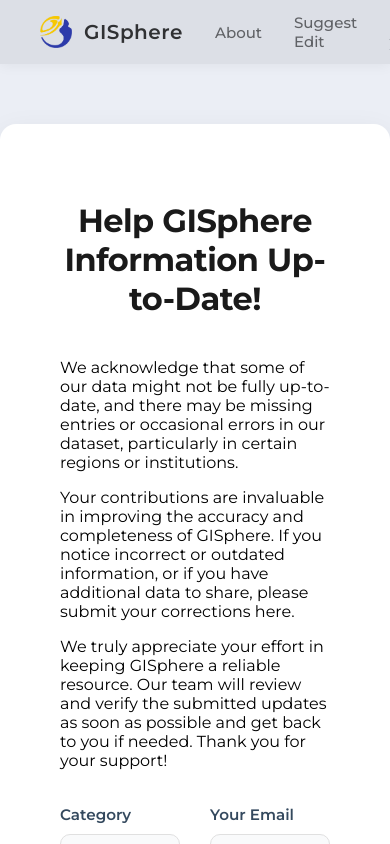
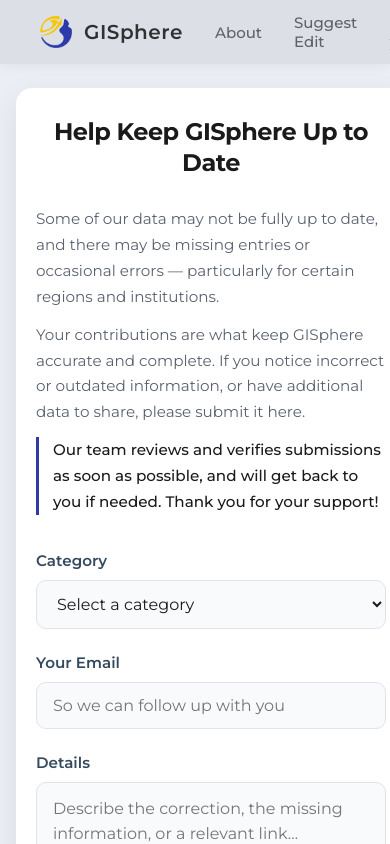
Before and after one commit to GIS-Info/next-web, a Nuxt app: page /suggestion in a window 390 px wide. Built offline with nearby package versions, Linux system fonts and the light colour scheme.

Commit message:
Update index.vue

```diff
--- a/pages/suggestion/index.vue
+++ b/pages/suggestion/index.vue
@@ -1,99 +1,118 @@
 <template>
-  <div class="main-container">
-    <div class="content-card">
-      <header class="form-header">
-        <h2>{{ lang === 'zh' ? '帮我们更新 GISphere 信息!' : 'Help GISphere Information Up-to-Date!' }}</h2>
+  <div class="page">
+    <div class="card">
+      <header class="card__header">
+        <h1 class="card__title">{{ t.title }}</h1>
       </header>
 
-      <section class="intro-section">
-        <div class="notice-box">
-          <p>{{ lang === 'zh' ? '我们认可我们的数据可能不是最新的，且有些数据可能缺失或有时有错误，特别是在某些区域或机构。' : 'We acknowledge that some of our data might not be fully up-to-date, and there may be missing entries or occasional errors in our dataset, particularly in certain regions or institutions.' }}</p>
-          <p>{{ lang === 'zh' ? '您的贡献是维持GISphere信息准确和完整的基础。如果您发现错误或不准确的信息，或者如果您有额外的数据可以分享，请在这里提交您的修正。' : 'Your contributions are invaluable in improving the accuracy and completeness of GISphere. If you notice incorrect or outdated information, or if you have additional data to share, please submit your corrections here.' }}</p>
-          <p class="highlight-text">{{ lang === 'zh' ? '我们真诚地欢迎您的支持！' : 'We truly appreciate your effort in keeping GISphere a reliable resource. Our team will review and verify the submitted updates as soon as possible and get back to you if needed. Thank you for your support!' }}</p>
-        </div>
+      <section class="notice">
+        <p v-for="(para, i) in t.intro" :key="'i' + i">{{ para }}</p>
+        <p class="notice__highlight">{{ t.introHighlight }}</p>
       </section>
-      <br>
 
-      <form @submit.prevent="submitProposal" class="proposal-form">
-        <div class="form-grid">
-          <div class="form-group">
-            <label for="proposalCategory">{{ lang === 'zh' ? '更新类别' : 'Category' }}</label>
-            <select id="proposalCategory" v-model="proposalCategory" required>
-              <option disabled value="">{{ lang === 'zh' ? '请选择类别' : 'Select a category' }}</option>
-              <option value="school">{{ lang === 'zh' ? '院校动态' : 'School Updates' }}</option>
-              <option value="professor">{{ lang === 'zh' ? '教授动态' : 'Professor Updates' }}</option>
-              <option value="recruitment">{{ lang === 'zh' ? '招生招聘' : 'Recruitment' }}</option>
-              <option value="competition">{{ lang === 'zh' ? '竞赛/会议' : 'Competitions/Conferences' }}</option>
+      <form class="form" novalidate @submit.prevent="submitProposal">
+        <div class="form__grid">
+          <div class="field">
+            <label for="proposalCategory">{{ t.categoryLabel }}</label>
+            <select
+              id="proposalCategory"
+              v-model="proposalCategory"
+              required
+            >
+              <option disabled value="">{{ t.categoryPlaceholder }}</option>
+              <option
+                v-for="opt in t.categories"
+                :key="opt.value"
+                :value="opt.value"
+              >
+                {{ opt.label }}
+              </option>
             </select>
           </div>
 
-          <div class="form-group">
-            <label for="feedbackEmail">{{ lang === 'zh' ? '您的邮箱' : 'Your Email' }}</label>
+          <div class="field">
+            <label for="feedbackEmail">{{ t.emailLabel }}</label>
             <input
               id="feedbackEmail"
-              v-model="feedbackEmail"
+              v-model.trim="feedbackEmail"
               type="email"
-              :placeholder="lang === 'zh' ? '用于反馈更新进度' : 'For feedback purposes'"
+              :placeholder="t.emailPlaceholder"
               required
             />
           </div>
         </div>
 
-        <div class="form-group">
-          <label for="proposalText">{{ lang === 'zh' ? '详细说明' : 'Details' }}</label>
+        <div class="field">
+          <label for="proposalText">{{ t.detailsLabel }}</label>
           <textarea
             id="proposalText"
             v-model="proposalText"
-            :placeholder="lang === 'zh' ? '请描述具体的修正内容、缺失信息或相关链接...' : 'Describe the correction or new information here...'"
+            :placeholder="t.detailsPlaceholder"
+            :maxlength="MAX_LEN"
             required
           ></textarea>
-          <div class="form-footer-info">
-            <span class="hint">{{ lang === 'zh' ? '* 请尽可能提供可验证的信息来源' : '* Please provide verifiable sources if possible' }}</span>
-            <span class="char-count" :class="{ 'text-danger': proposalText.length > 5000 }">
-              {{ proposalText.length }} / 5000
+          <div class="field__meta">
+            <span class="hint">{{ t.sourceHint }}</span>
+            <span class="counter" :class="{ 'is-over': nearLimit }">
+              {{ proposalText.length }} / {{ MAX_LEN }}
             </span>
           </div>
         </div>
 
-        <div class="form-group">
-          <label>{{ lang === 'zh' ? '附件证明 (可选)' : 'Attachments (Optional)' }}</label>
-          <div class="upload-zone" :class="{ 'has-file': selectedFile }">
+        <div class="field">
+          <span class="field__label">{{ t.attachmentLabel }}</span>
+          <div class="upload" :class="{ 'has-file': selectedFile }">
             <input
-              type="file"
               id="fileUpload"
               ref="fileInput"
+              type="file"
+              class="upload__input"
+              :accept="ACCEPT"
               @change="handleFileChange"
-              class="hidden-input"
-              accept=".jpg,.jpeg,.png,.pdf,.doc,.docx"
             />
-            <label for="fileUpload" class="upload-container">
-              <template v-if="!selectedFile">
-                <div class="upload-trigger">
-                  <span class="plus-icon">+</span>
-                  <span>{{ lang === 'zh' ? '上传证明文件 (支持图片、PDF、Word，限5MB)' : 'Upload evidence (Images, PDF, Word, Max 5MB)' }}</span>
-                </div>
-              </template>
-              <template v-else>
-                <div class="file-preview">
-                  <span class="file-icon">📄</span>
-                  <span class="file-name">{{ selectedFile.name }}</span>
-                  <button type="button" @click.prevent="removeFile" class="remove-btn" title="Remove file">✕</button>
-                </div>
-              </template>
+
+            <label v-if="!selectedFile" for="fileUpload" class="upload__drop">
+              <span class="upload__plus" aria-hidden="true">+</span>
+              <span>{{ t.uploadPrompt }}</span>
             </label>
+
+            <div v-else class="upload__file">
+              <span class="upload__icon" aria-hidden="true">📄</span>
+              <span class="upload__name">{{ selectedFile.name }}</span>
+              <span class="upload__size">{{ readableSize }}</span>
+              <!-- .stop is required: without it the click bubbles to the
+                   wrapping label and re-opens the file picker. -->
+              <button
+                type="button"
+                class="upload__remove"
+                :aria-label="t.removeFile"
+                @click.stop.prevent="removeFile"
+              >
+                ✕
+              </button>
+            </div>
           </div>
         </div>
 
         <div class="actions">
-          <button type="submit" :disabled="isSubmitting" class="submit-button">
-            <span v-if="!isSubmitting">{{ lang === 'zh' ? '提交更新提案' : 'Submit Update Proposal' }}</span>
-            <span v-else>{{ lang === 'zh' ? '正在安全传输中...' : 'Submitting safely...' }}</span>
+          <button
+            type="submit"
+            class="submit"
+            :disabled="isSubmitting || !canSubmit"
+          >
+            {{ isSubmitting ? t.submitting : t.submit }}
           </button>
 
           <transition name="slide-fade">
-            <div v-if="feedbackMessage" :class="['feedback-msg', statusClass]">
+            <p
+              v-if="feedbackMessage"
+              class="feedback"
+              :class="'feedback--' + statusClass"
+              role="status"
+              aria-live="polite"
+            >
               {{ feedbackMessage }}
-            </div>
+            </p>
           </transition>
         </div>
       </form>
@@ -102,12 +121,111 @@
 </template>
 
 <script>
-import { mapState } from 'vuex';
+import { mapState } from 'vuex'
+
+const MAX_LEN = 5000
+const MAX_BYTES = 5 * 1024 * 1024
+const ACCEPT = '.jpg,.jpeg,.png,.pdf,.doc,.docx'
+const EMAIL_RE = /^[^\s@]+@[^\s@]+\.[^\s@]{2,}$/
+
+const COPY = {
+  zh: {
+    title: '帮我们更新 GISphere 信息！',
+    intro: [
+      '我们知道部分数据可能不是最新的，也可能存在缺失或错误，在某些地区和机构尤其如此。',
+      '您的贡献是维持 GISphere 信息准确、完整的基础。如果您发现错误或过时的信息，或者有额外的数据可以分享，欢迎在这里提交。',
+    ],
+    introHighlight:
+      '我们的团队会尽快审核并核实您提交的内容，必要时与您联系。感谢您的支持！',
+
+    categoryLabel: '更新类别',
+    categoryPlaceholder: '请选择类别',
+    categories: [
+      { value: 'school', label: '院校动态' },
+      { value: 'professor', label: '教授动态' },
+      { value: 'recruitment', label: '招生招聘' },
+      { value: 'competition', label: '竞赛/会议' },
+    ],
+
+    emailLabel: '您的邮箱',
+    emailPlaceholder: '用于反馈更新进度',
+
+    detailsLabel: '详细说明',
+    detailsPlaceholder: '请描述具体的修正内容、缺失信息或相关链接…',
+    sourceHint: '* 请尽可能提供可验证的信息来源',
+
+    attachmentLabel: '附件证明（可选）',
+    uploadPrompt: '上传证明文件（图片、PDF、Word，单个不超过 5MB）',
+    removeFile: '移除附件',
+
+    submit: '提交更新提案',
+    submitting: '正在提交…',
+
+    errCategory: '请选择更新类别',
+    errEmail: '请输入有效的邮箱地址',
+    errDetails: '请填写详细说明',
+    errTooLong: `详细说明不能超过 ${MAX_LEN} 字`,
+    errFileSize: '单个文件需在 5MB 以内',
+    errFileType: '仅支持图片、PDF 或 Word 文件',
+    errServer: '提交失败，请稍后再试。',
+    ok: '感谢！您的提案已送交审核。',
+
+    metaDescription: '向 GISphere 提交院校、教授、招生与竞赛信息的更新与纠错。',
+  },
+
+  en: {
+    title: 'Help Keep GISphere Up to Date',
+    intro: [
+      'Some of our data may not be fully up to date, and there may be missing entries or occasional errors — particularly for certain regions and institutions.',
+      'Your contributions are what keep GISphere accurate and complete. If you notice incorrect or outdated information, or have additional data to share, please submit it here.',
+    ],
+    introHighlight:
+      'Our team reviews and verifies submissions as soon as possible, and will get back to you if needed. Thank you for your support!',
+
+    categoryLabel: 'Category',
+    categoryPlaceholder: 'Select a category',
+    categories: [
+      { value: 'school', label: 'School Updates' },
+      { value: 'professor', label: 'Professor Updates' },
+      { value: 'recruitment', label: 'Recruitment' },
+      { value: 'competition', label: 'Competitions / Conferences' },
+    ],
+
+    emailLabel: 'Your Email',
+    emailPlaceholder: 'So we can follow up with you',
+
+    detailsLabel: 'Details',
+    detailsPlaceholder:
+      'Describe the correction, the missing information, or a relevant link…',
+    sourceHint: '* Please provide verifiable sources where possible',
+
+    attachmentLabel: 'Attachments (optional)',
+    uploadPrompt: 'Upload evidence — images, PDF, or Word, up to 5MB',
+    removeFile: 'Remove attachment',
+
+    submit: 'Submit Update Proposal',
+    submitting: 'Submitting…',
+
+    errCategory: 'Choose a category',
+    errEmail: 'Enter a valid email address',
+    errDetails: 'Add some details about the update',
+    errTooLong: `Details must be under ${MAX_LEN} characters`,
+    errFileSize: 'Files must be under 5MB',
+    errFileType: 'Only images, PDF, and Word files are accepted',
+    errServer: 'Submission failed. Please try again.',
+    ok: 'Thank you — your proposal is now under review.',
+
+    metaDescription:
+      'Submit corrections and updates to GISphere program, faculty, and recruitment data.',
+  },
+}
 
 export default {
-  name: 'ProposeInformation',
+  name: 'SuggestionPage',
   data() {
     return {
+      MAX_LEN,
+      ACCEPT,
       proposalCategory: '',
       proposalText: '',
       feedbackEmail: '',
@@ -115,276 +233,431 @@
       feedbackMessage: '',
       statusClass: '',
       isSubmitting: false,
-    };
+      msgTimer: null,
+    }
+  },
+  head() {
+    return {
+      title: this.t.title,
+      meta: [
+        {
+          hid: 'description',
+          name: 'description',
+          content: this.t.metaDescription,
+        },
+      ],
+    }
   },
   computed: {
-    ...mapState({ lang: 'language' })
+    ...mapState({ lang: 'language' }),
+    t() {
+      return COPY[this.lang] || COPY.en
+    },
+    nearLimit() {
+      return this.proposalText.length >= MAX_LEN * 0.95
+    },
+    canSubmit() {
+      return (
+        this.proposalCategory !== '' &&
+        this.proposalText.trim().length > 0 &&
+        this.proposalText.length <= MAX_LEN &&
+        EMAIL_RE.test(this.feedbackEmail)
+      )
+    },
+    readableSize() {
+      if (!this.selectedFile) return ''
+      const kb = this.selectedFile.size / 1024
+      return kb < 1024
+        ? `${Math.round(kb)} KB`
+        : `${(kb / 1024).toFixed(1)} MB`
+    },
+  },
+  beforeDestroy() {
+    clearTimeout(this.msgTimer)
   },
   methods: {
     handleFileChange(e) {
-      const file = e.target.files[0];
-      if (!file) return;
-      if (file.size > 5 * 1024 * 1024) {
-        this.showMessage(this.lang === 'zh' ? '单个文件需在5MB以内' : 'File must be under 5MB', 'error');
-        this.$refs.fileInput.value = '';
-        return;
+      const file = e.target.files[0]
+      if (!file) return
+
+      const ext = '.' + (file.name.split('.').pop() || '').toLowerCase()
+      if (!ACCEPT.split(',').includes(ext)) {
+        this.showMessage(this.t.errFileType, 'error')
+        this.clearFileInput()
+        return
       }
-      this.selectedFile = file;
+      if (file.size > MAX_BYTES) {
+        this.showMessage(this.t.errFileSize, 'error')
+        this.clearFileInput()
+        return
+      }
+      this.selectedFile = file
     },
     removeFile() {
-      this.selectedFile = null;
-      this.$refs.fileInput.value = '';
+      this.selectedFile = null
+      this.clearFileInput()
+    },
+    clearFileInput() {
+      if (this.$refs.fileInput) this.$refs.fileInput.value = ''
     },
     showMessage(msg, type) {
-      this.feedbackMessage = msg;
-      this.statusClass = type;
-      setTimeout(() => { this.feedbackMessage = ''; }, 6000);
+      clearTimeout(this.msgTimer)
+      this.feedbackMessage = msg
+      this.statusClass = type
+      this.msgTimer = setTimeout(() => {
+        this.feedbackMessage = ''
+      }, 6000)
+    },
+    // Returns the first problem found, or null.
+    validate() {
+      if (!this.proposalCategory) return this.t.errCategory
+      if (!EMAIL_RE.test(this.feedbackEmail)) return this.t.errEmail
+      if (!this.proposalText.trim()) return this.t.errDetails
+      if (this.proposalText.length > MAX_LEN) return this.t.errTooLong
+      return null
     },
     async submitProposal() {
-      if (this.isSubmitting) return;
+      if (this.isSubmitting) return
 
-      const emailReg = /^[a-zA-Z0-9._%+-]+@[a-zA-Z0-9.-]+\.[a-zA-Z]{2,}$/;
-      if (!emailReg.test(this.feedbackEmail)) {
-        this.showMessage(this.lang === 'zh' ? '邮箱格式不规范' : 'Invalid email format', 'error');
-        return;
+      const problem = this.validate()
+      if (problem) {
+        this.showMessage(problem, 'error')
+        return
       }
 
-      this.isSubmitting = true;
-      const formData = new FormData();
-      formData.append('category', this.proposalCategory);
-      formData.append('content', this.proposalText);
-      formData.append('email', this.feedbackEmail);
-      if (this.selectedFile) formData.append('file', this.selectedFile);
+      this.isSubmitting = true
+
+      const formData = new FormData()
+      formData.append('category', this.proposalCategory)
+      formData.append('content', this.proposalText)
+      formData.append('email', this.feedbackEmail)
+      if (this.selectedFile) formData.append('file', this.selectedFile)
 
       try {
-        const response = await fetch('/api/send-proposal/', {
-          method: 'POST',
-          body: formData
-        });
-
-        if (response.ok) {
-          this.showMessage(this.lang === 'zh' ? '感谢！您的提案已送至后台审核。' : 'Success! Your proposal is under review.', 'success');
-          this.resetForm();
-        } else {
-          throw new Error();
-        }
-      } catch (error) {
-        this.showMessage(this.lang === 'zh' ? '服务器繁忙，请稍后再试。' : 'Server error, please try again.', 'error');
+        // Uses the app's configured axios instance (baseURL, interceptors).
+        // Do NOT set Content-Type — the browser adds the multipart boundary.
+        await this.$axios.post('/api/send-proposal/', formData)
+        this.showMessage(this.t.ok, 'success')
+        this.resetForm()
+      } catch (err) {
+        this.showMessage(this.serverMessage(err), 'error')
       } finally {
-        this.isSubmitting = false;
+        this.isSubmitting = false
       }
     },
+    // Surface what the server actually said instead of a blanket failure.
+    serverMessage(err) {
+      const data = err && err.response && err.response.data
+      if (typeof data === 'string' && data.length < 200) return data
+      if (data && (data.message || data.detail || data.error)) {
+        return data.message || data.detail || data.error
+      }
+      return this.t.errServer
+    },
     resetForm() {
-      this.proposalCategory = '';
-      this.proposalText = '';
-      this.feedbackEmail = '';
-      this.selectedFile = null;
-      if (this.$refs.fileInput) this.$refs.fileInput.value = '';
-    }
-  }
-};
+      this.proposalCategory = ''
+      this.proposalText = ''
+      this.feedbackEmail = ''
+      this.selectedFile = null
+      this.clearFileInput()
+    },
+  },
+}
 </script>
 
 <style scoped>
-/* 核心容器 */
-.main-container {
+.page {
+  --brand: #2c3aaa;
+  --brand-ink: #1e2a80;
+  --brand-soft: rgba(44, 58, 170, 0.12);
+  --ink: #1a1a1a;
+  --ink-soft: #5a6270;
+  --line: #e0e3ec;
+  --nav-h: 56px;
+
   width: 100%;
-  min-height: 100vh;
-  background: #ebeef5; /* 保持原有背景 */
-  padding: 60px 0;
+  min-height: calc(100vh - var(--nav-h));
+  min-height: calc(100svh - var(--nav-h));
+  background: #ebeef5;
+  padding: clamp(24px, 5vw, 60px) clamp(16px, 4vw, 32px);
   display: flex;
   justify-content: center;
   align-items: flex-start;
 }
 
-/* 固定宽度的卡片，专为桌面设计 */
-.content-card {
-  width: 850px;
-  background: #ffffff;
-  padding: 50px 60px;
+.card {
+  /* was a hard 850px — that overflowed every viewport below it */
+  width: min(850px, 100%);
+  background: #fff;
+  padding: clamp(28px, 5vw, 50px) clamp(20px, 5vw, 60px);
   border-radius: 16px;
   box-shadow: 0 10px 30px rgba(0, 0, 0, 0.08);
 }
 
-.form-header {
-  margin-bottom: 40px;
+.card__header {
+  margin-bottom: 28px;
   text-align: center;
 }
-
-.form-header h2 {
-  font-size: 2rem;
-  color: #1a1a1a;
-  margin-bottom: 12px;
+.card__title {
+  margin: 0;
+  font-size: clamp(1.5rem, 3.4vw, 2rem);
+  line-height: 1.3;
+  color: var(--ink);
   letter-spacing: -0.5px;
 }
 
-.subtitle {
-  color: #7f8c8d;
-  font-size: 1rem;
+.notice {
+  margin-bottom: 36px;
+  color: var(--ink-soft);
+  font-size: 0.95rem;
+  line-height: 1.7;
+}
+.notice p {
+  margin: 0 0 12px;
+}
+.notice__highlight {
+  margin-bottom: 0;
+  padding-left: 14px;
+  border-left: 3px solid var(--brand);
+  color: var(--ink);
+  font-weight: 500;
 }
 
-/* 栅格布局 */
-.form-grid {
+.form__grid {
   display: grid;
   grid-template-columns: 1fr 1fr;
-  gap: 30px;
-  margin-bottom: 25px;
+  gap: 24px;
 }
 
-.form-group {
-  margin-bottom: 25px;
+.field {
+  margin-bottom: 24px;
   text-align: left;
 }
-
-label {
+label,
+.field__label {
   display: block;
+  margin-bottom: 10px;
   font-size: 0.95rem;
   font-weight: 600;
   color: #34495e;
-  margin-bottom: 10px;
 }
 
-/* 输入控件统一风格 */
-select, textarea, input[type="email"] {
+select,
+textarea,
+input[type='email'] {
   width: 100%;
-  padding: 14px 18px;
-  border: 1px solid #e0e0e0;
+  padding: 13px 16px;
+  border: 1px solid var(--line);
   border-radius: 10px;
   background-color: #f9fafb;
+  font: inherit;
   font-size: 1rem;
-  transition: all 0.25s cubic-bezier(0.4, 0, 0.2, 1);
+  color: var(--ink);
   box-sizing: border-box;
+  transition: border-color 0.2s ease, background-color 0.2s ease,
+    box-shadow 0.2s ease;
 }
-
-select:focus, textarea:focus, input:focus {
+select:focus,
+textarea:focus,
+input:focus {
   outline: none;
-  border-color: #409eff;
+  border-color: var(--brand);
   background-color: #fff;
-  box-shadow: 0 0 0 4px rgba(64, 158, 255, 0.12);
+  box-shadow: 0 0 0 4px var(--brand-soft);
 }
 
 textarea {
-  height: 200px;
+  /* min-height, not height: keeps the drag handle useful */
+  min-height: 200px;
   line-height: 1.6;
+  resize: vertical;
 }
 
-.form-footer-info {
+.field__meta {
   display: flex;
   justify-content: space-between;
+  gap: 12px;
   margin-top: 8px;
+  font-size: 0.85rem;
+}
+.hint {
+  color: #95a5a6;
+}
+.counter {
+  color: #b6bcc6;
+  font-variant-numeric: tabular-nums;
+}
+.counter.is-over {
+  color: #d9363e;
+  font-weight: 700;
 }
 
-.hint { font-size: 0.85rem; color: #95a5a6; }
-.char-count { font-size: 0.85rem; color: #bdc3c7; }
-.text-danger { color: #e74c3c; font-weight: bold; }
-
-/* 上传组件 */
-.upload-zone {
+/* ---------- upload ---------- */
+.upload {
   border: 2px dashed #dcdfe6;
   border-radius: 12px;
   background: #fcfcfc;
-  transition: all 0.3s;
+  transition: border-color 0.25s ease, background-color 0.25s ease;
 }
-
-.upload-zone:hover {
-  border-color: #409eff;
-  background: #f4f9ff;
+.upload:hover {
+  border-color: var(--brand);
+  background: #f6f7fc;
 }
-
-.upload-zone.has-file {
+.upload.has-file {
   border-style: solid;
-  border-color: #67c23a;
-  background: #f0f9eb;
+  border-color: #5aa84f;
+  background: #f3faf1;
 }
-
-.hidden-input { display: none; }
-
-.upload-container {
+.upload__input {
+  /* visually hidden but still focusable, so the control is keyboard-reachable */
+  position: absolute;
+  width: 1px;
+  height: 1px;
+  padding: 0;
+  margin: -1px;
+  overflow: hidden;
+  clip: rect(0 0 0 0);
+  white-space: nowrap;
+  border: 0;
+}
+.upload__input:focus-visible + .upload__drop {
+  outline: 3px solid #ffb703;
+  outline-offset: 2px;
+}
+.upload__drop {
   display: flex;
   align-items: center;
   justify-content: center;
-  padding: 25px;
+  gap: 12px;
+  min-height: 60px;
+  margin: 0;
+  padding: 22px;
+  font-weight: 400;
+  color: #606266;
+  font-size: 0.95rem;
+  text-align: center;
   cursor: pointer;
-  min-height: 60px;
 }
-
-.upload-trigger {
+.upload__plus {
+  font-size: 24px;
+  line-height: 1;
+  color: var(--brand);
+  font-weight: 300;
+}
+.upload__file {
   display: flex;
   align-items: center;
   gap: 12px;
-  color: #606266;
-  font-size: 0.95rem;
+  padding: 18px 22px;
+}
+.upload__icon {
+  font-size: 1.4rem;
+}
+.upload__name {
+  flex: 1;
+  min-width: 0;
+  color: #2c3e50;
+  font-weight: 500;
+  overflow: hidden;
+  text-overflow: ellipsis;
+  white-space: nowrap;
+}
+.upload__size {
+  color: var(--ink-soft);
+  font-size: 0.85rem;
+  white-space: nowrap;
+}
+.upload__remove {
+  flex: none;
+  padding: 5px 11px;
+  border: none;
+  border-radius: 6px;
+  background: #ff4d4f;
+  color: #fff;
+  font-size: 0.8rem;
+  cursor: pointer;
+  transition: background 0.2s;
+}
+.upload__remove:hover {
+  background: #d9363e;
 }
 
-.plus-icon {
-  font-size: 24px;
-  color: #409eff;
-  font-weight: 300;
-}
-
-.file-preview {
-  display: flex;
-  align-items: center;
-  gap: 15px;
+/* ---------- submit ---------- */
+.submit {
   width: 100%;
-}
-
-.file-icon { font-size: 1.5rem; }
-.file-name { color: #2c3e50; font-weight: 500; flex: 1; }
-
-.remove-btn {
-  background: #ff4d4f;
-  color: white;
-  border: none;
-  border-radius: 6px;
-  padding: 4px 10px;
-  cursor: pointer;
-  font-size: 0.8rem;
-  transition: background 0.2s;
-}
-
-.remove-btn:hover { background: #d9363e; }
-
-/* 提交按钮 */
-.submit-button {
-  width: 100%;
+  margin-top: 8px;
   padding: 16px;
-  background: #409eff;
-  color: white;
   border: none;
   border-radius: 12px;
-  font-size: 1.1rem;
+  background: var(--brand);
+  color: #fff;
+  font: inherit;
+  font-size: 1.05rem;
   font-weight: 600;
   cursor: pointer;
-  margin-top: 20px;
-  transition: all 0.3s;
-  box-shadow: 0 4px 14px 0 rgba(64, 158, 255, 0.3);
+  box-shadow: 0 4px 14px rgba(44, 58, 170, 0.28);
+  transition: background 0.25s ease, transform 0.15s ease,
+    box-shadow 0.25s ease;
 }
-
-.submit-button:hover:not(:disabled) {
-  background: #66b1ff;
+.submit:hover:not(:disabled) {
+  background: var(--brand-ink);
   transform: translateY(-2px);
-  box-shadow: 0 6px 20px rgba(64, 158, 255, 0.4);
+  box-shadow: 0 6px 20px rgba(44, 58, 170, 0.36);
 }
-
-.submit-button:disabled {
-  background: #a0cfff;
+.submit:disabled {
+  background: #a6adda;
   cursor: not-allowed;
   box-shadow: none;
 }
 
-/* 反馈消息动画 */
-.feedback-msg {
-  margin-top: 20px;
-  padding: 15px;
+.feedback {
+  margin: 18px 0 0;
+  padding: 14px;
   border-radius: 8px;
   text-align: center;
   font-weight: 500;
 }
+.feedback--success {
+  background: #f0f9eb;
+  color: #4e9440;
+}
+.feedback--error {
+  background: #fef0f0;
+  color: #d9363e;
+}
 
-.feedback-msg.success { background: #f0f9eb; color: #67c23a; }
-.feedback-msg.error { background: #fef0f0; color: #f56c6c; }
+.slide-fade-enter-active,
+.slide-fade-leave-active {
+  transition: opacity 0.25s ease, transform 0.25s ease;
+}
+.slide-fade-enter,
+.slide-fade-leave-to {
+  transform: translateY(-8px);
+  opacity: 0;
+}
 
-.slide-fade-enter-active { transition: all 0.3s ease; }
-.slide-fade-enter { transform: translateY(-10px); opacity: 0; }
+:focus-visible {
+  outline: 3px solid #ffb703;
+  outline-offset: 3px;
+}
+@media (prefers-reduced-motion: reduce) {
+  * {
+    transition-duration: 0.01ms !important;
+  }
+}
+
+@media (max-width: 640px) {
+  .form__grid {
+    grid-template-columns: 1fr;
+    gap: 0;
+  }
+  .upload__file {
+    flex-wrap: wrap;
+  }
+  .upload__name {
+    flex: 1 1 100%;
+    white-space: normal;
+    word-break: break-all;
+  }
+}
 </style>
```
